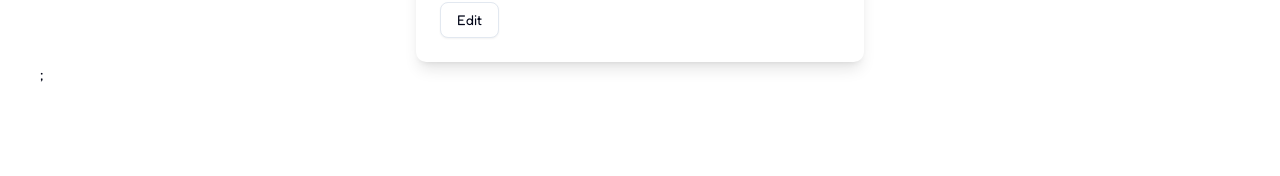
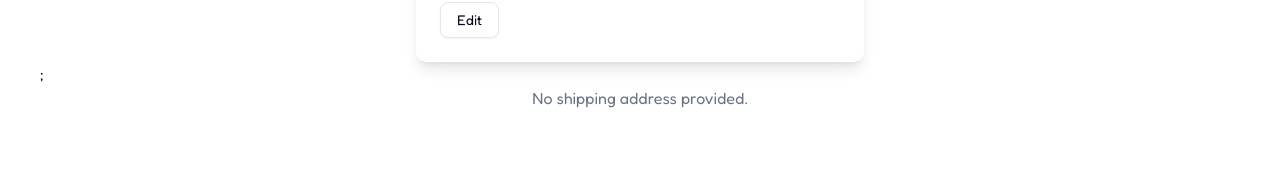
Before and after one commit to cmelonijs/negozio-online, a Next.js app: page /place-order in a window 1280 px wide. Shown: the part 330-506 px from the top of the page. Built offline with nearby package versions, Linux system fonts and the light colour scheme; no server answers.

Commit message:
feat: printing shipping address in order

```diff
--- /dev/null
+++ b/app/(root)/place-order/orderShippingAddress.tsx
@@ -0,0 +1,54 @@
+"use client";
+
+import { Button } from "@/components/ui/button";
+import { redirect } from "next/navigation";
+
+interface ShippingAdressProps {
+  initialShippingForm?: {
+    fullName: string;
+    streetAddress: string;
+    city: string;
+    postalCode: string;
+    Country: string;
+  };
+}
+
+export default function OrderShippingAdressPage({
+  initialShippingForm,
+}: ShippingAdressProps) {
+  if (!initialShippingForm) {
+    return (
+      <p className="text-center text-gray-500">No shipping address provided.</p>
+    );
+  }
+
+  const { fullName, streetAddress, city, postalCode, Country } =
+    initialShippingForm;
+
+  return (
+    <div className="max-w-md mx-auto mt-8 p-6 bg-white shadow-md rounded-lg border border-gray-200">
+      <h2 className="text-xl font-semibold text-gray-800 mb-4">
+        Shipping Address
+      </h2>
+      <p className="text-gray-700">
+        <span className="font-medium">Full Name:</span> {fullName}
+      </p>
+      <p className="text-gray-700">
+        <span className="font-medium">Street Address:</span> {streetAddress}
+      </p>
+      <p className="text-gray-700">
+        <span className="font-medium">City:</span> {city}
+      </p>
+      <p className="text-gray-700">
+        <span className="font-medium">Postal Code:</span> {postalCode}
+      </p>
+      <p className="text-gray-700">
+        <span className="font-medium">Country:</span> {Country}
+      </p>
+
+      <Button className="mt-3" onClick={() => redirect("/shipping-address")} variant="outline">
+        Edit
+      </Button>
+    </div>
+  );
+}
--- a/app/(root)/place-order/page.tsx
+++ b/app/(root)/place-order/page.tsx
@@ -2,16 +2,20 @@ import CheckoutSteps from "@/components/shared/checkout-steps";
 import { getUserById } from "@/lib/actions/user.actions";
 import { auth } from "@/auth";
 import OrderPaymentMethodPage from "./orderPaymentMethod";
+import { ShippingAddress } from "@/types";
+import OrderShippingAdressPage from "./orderShippingAddress";
 
 const PaymentMethodPage = async () => {
   const session = await auth();
   const userId = session?.user?.id;
   let userPaymentMethod = null;
+  let shippingAddress: ShippingAddress | null = null;
 
   if (userId) {
     try {
       const user = await getUserById(userId);
       userPaymentMethod = user.paymentMethod || null;
+      shippingAddress = user?.address as ShippingAddress || null;
     } catch (error) {
       console.error("Error fetching user:", error);
     }
@@ -20,6 +24,7 @@ const PaymentMethodPage = async () => {
     <>
       <CheckoutSteps current={3} />
       <OrderPaymentMethodPage paymentMethod={userPaymentMethod} />;
+      <OrderShippingAdressPage initialShippingForm={shippingAddress || undefined} />
     </>
   );
 };
```
Also changed, not shown: app/(root)/place-order/orderShippingAdress.tsx (deleted).
